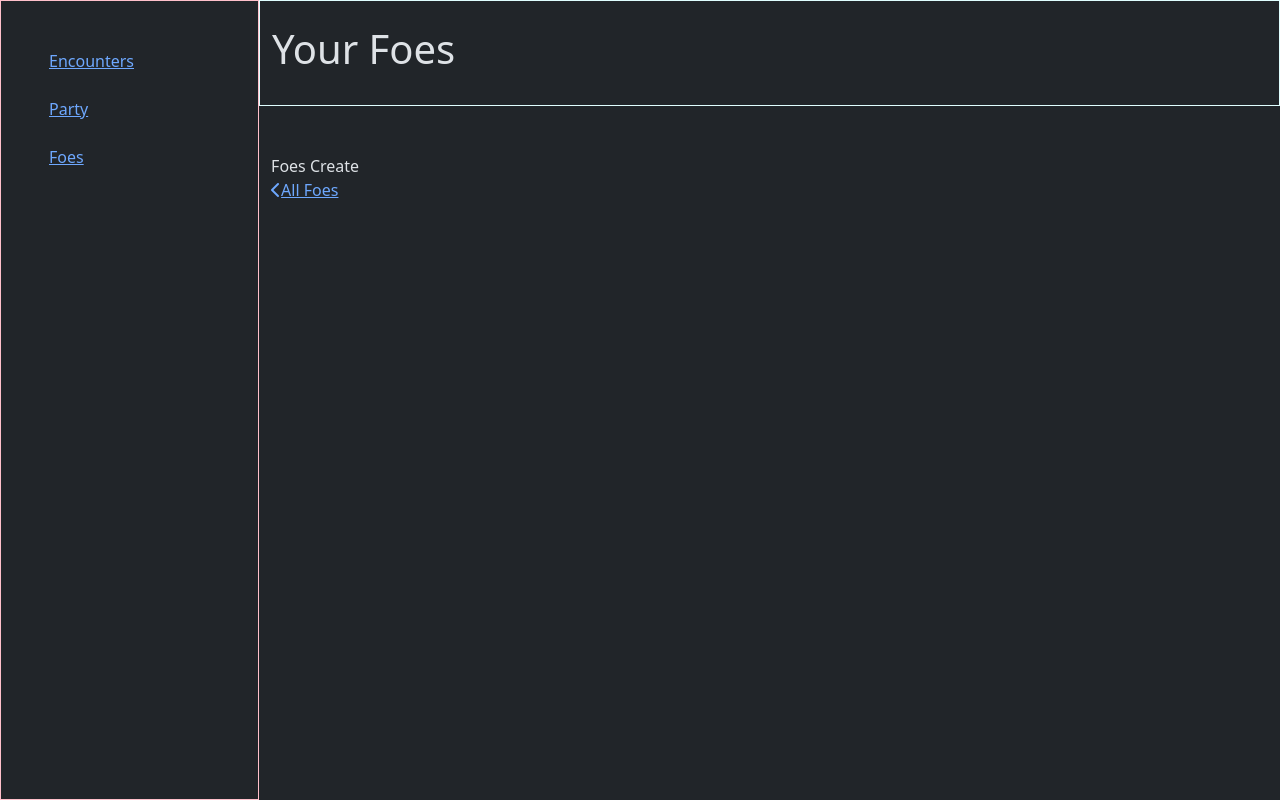
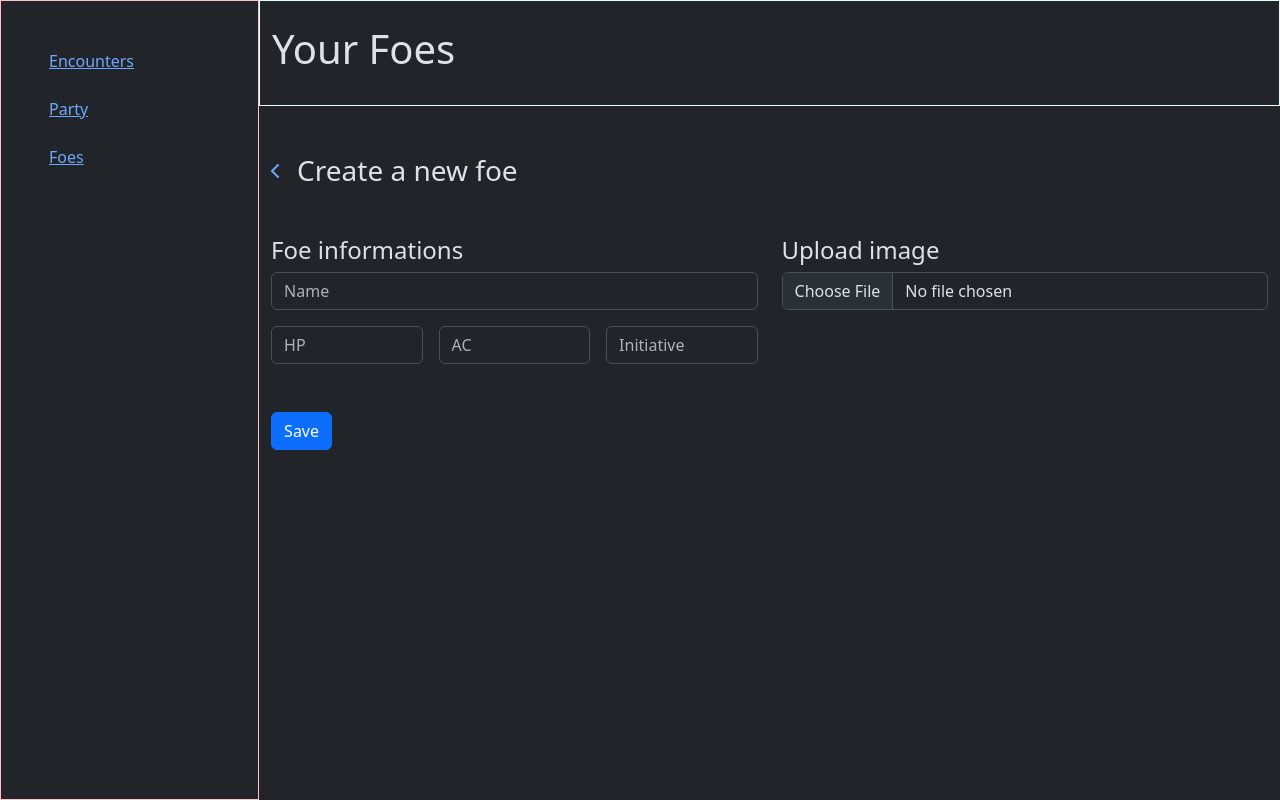
Before and after one commit to jacopo-derrico/dnd-initiative-control, a Vue app: page /foes/create in a window 1280 px wide. Built offline with nearby package versions, Linux system fonts and the light colour scheme.

Commit message:
create foe

```diff
--- a/src/views/foes/FoesCreate.vue
+++ b/src/views/foes/FoesCreate.vue
@@ -1,8 +1,30 @@
 <template>
+    <div class="d-flex gap-3 align-items-center ">
+        <RouterLink to="/foes"><i class="fa-solid fa-chevron-left"></i></RouterLink>
+        <h3 class="m-0">Create a new foe</h3>
+    </div>
+
+    <div class="my-5">
+        <div class="row">
+            <div class="col-6">
+                <h4>Foe informations</h4>
+                <input class="form-control" type="text" placeholder="Name">
+                <div class="d-flex mt-3 gap-3">
+                    <input class="form-control" type="text" placeholder="HP">
+                    <input class="form-control" type="text" placeholder="AC">
+                    <input class="form-control" type="text" placeholder="Initiative">
+                </div>
+            </div>
+            <div class="col-6">
+                <h4>Upload image</h4>
+                <input class="form-control" type="file" id="formFile">
+            </div>
+        </div>
+    </div>
+
     <div>
-        Foes Create
+        <RouterLink to="/foes"><button class="btn btn-primary">Save</button></RouterLink>
     </div>
-    <div><RouterLink to="/foes"><i class="fa-solid fa-chevron-left"></i>All Foes</RouterLink></div>
 </template>
 
 <script>
```
